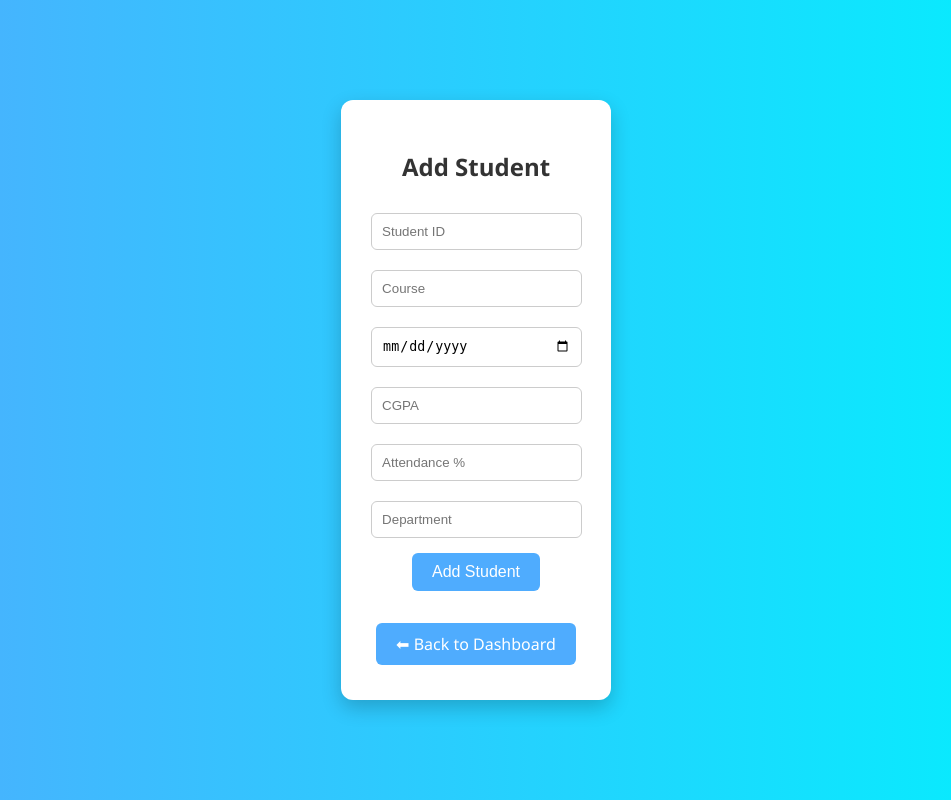
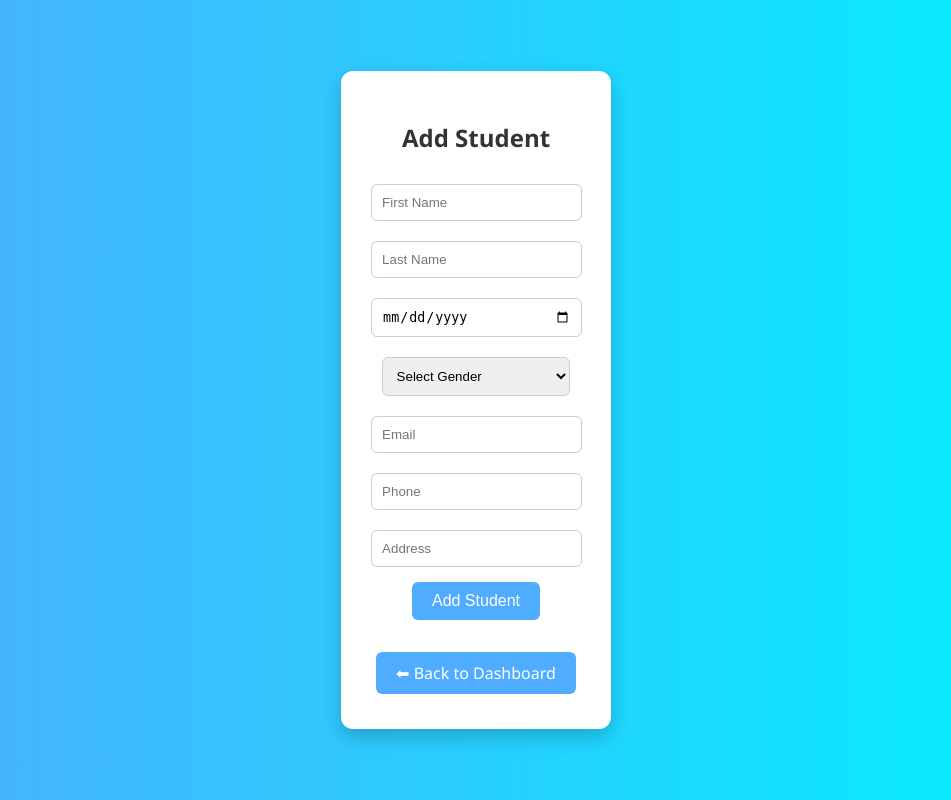
Before and after one commit to sreezoni2131877/student_record_system, a PHP site: page /add_student.php in a window 1280 px wide. Shown: the whole page, without its empty margins (164-1115 px from the left). Run offline with PHP 8.4, Linux system fonts and the light colour scheme; the visitor is signed in with stand-in values (Sample User, id 1).

Commit message:
Update add_student.php

```diff
--- a/add_student.php
+++ b/add_student.php
@@ -10,15 +10,18 @@ if (!isset($_SESSION['username'])) {
 
 // Handle form submission
 if ($_SERVER["REQUEST_METHOD"] == "POST") {
-    $student_id = $_POST['student_id'];
-    $course = $_POST['course'];
-    $enrol_date = $_POST['enrol_date'];
-    $cgpa = $_POST['cgpa'];
-    $attendance = $_POST['attendance'];
-    $department = $_POST['department'];
+    $firstName   = $_POST['first_name'];
+    $lastName    = $_POST['last_name'];
+    $dob         = $_POST['date_of_birth'];
+    $gender      = $_POST['gender'];
+    $email       = $_POST['email'];
+    $phone       = $_POST['phone'];
+    $address     = $_POST['address'];
+    $adminID     = 1; // link to existing admin (adjust if needed)
 
-    $sql = "INSERT INTO students (student_id, course, enrol_date, cgpa, attendance, department)
-            VALUES ('$student_id','$course','$enrol_date','$cgpa','$attendance','$department')";
+    $sql = "INSERT INTO student (FirstName, LastName, DateOfBirth, Gender, Email, Phone, Address, AdminID)
+            VALUES ('$firstName','$lastName','$dob','$gender','$email','$phone','$address','$adminID')";
+
     if (mysqli_query($conn, $sql)) {
         header("Location: view_student.php"); // redirect to student list
         exit();
@@ -37,12 +40,18 @@ if ($_SERVER["REQUEST_METHOD"] == "POST") {
 <div class="card">
     <h2>Add Student</h2>
     <form method="POST">
-        <input type="text" name="student_id" placeholder="Student ID" required><br>
-        <input type="text" name="course" placeholder="Course" required><br>
-        <input type="date" name="enrol_date" required><br>
-        <input type="number" step="0.01" name="cgpa" placeholder="CGPA" required><br>
-        <input type="number" name="attendance" placeholder="Attendance %" required><br>
-        <input type="text" name="department" placeholder="Department" required><br>
+        <input type="text" name="first_name" placeholder="First Name" required><br>
+        <input type="text" name="last_name" placeholder="Last Name" required><br>
+        <input type="date" name="date_of_birth" required><br>
+        <select name="gender" required>
+            <option value="">Select Gender</option>
+            <option value="Male">Male</option>
+            <option value="Female">Female</option>
+            <option value="Other">Other</option>
+        </select><br>
+        <input type="email" name="email" placeholder="Email" required><br>
+        <input type="text" name="phone" placeholder="Phone" required><br>
+        <input type="text" name="address" placeholder="Address"><br>
         <button type="submit">Add Student</button>
     </form>
     <?php if(isset($error)) echo "<p style='color:red;'>$error</p>"; ?>
```
